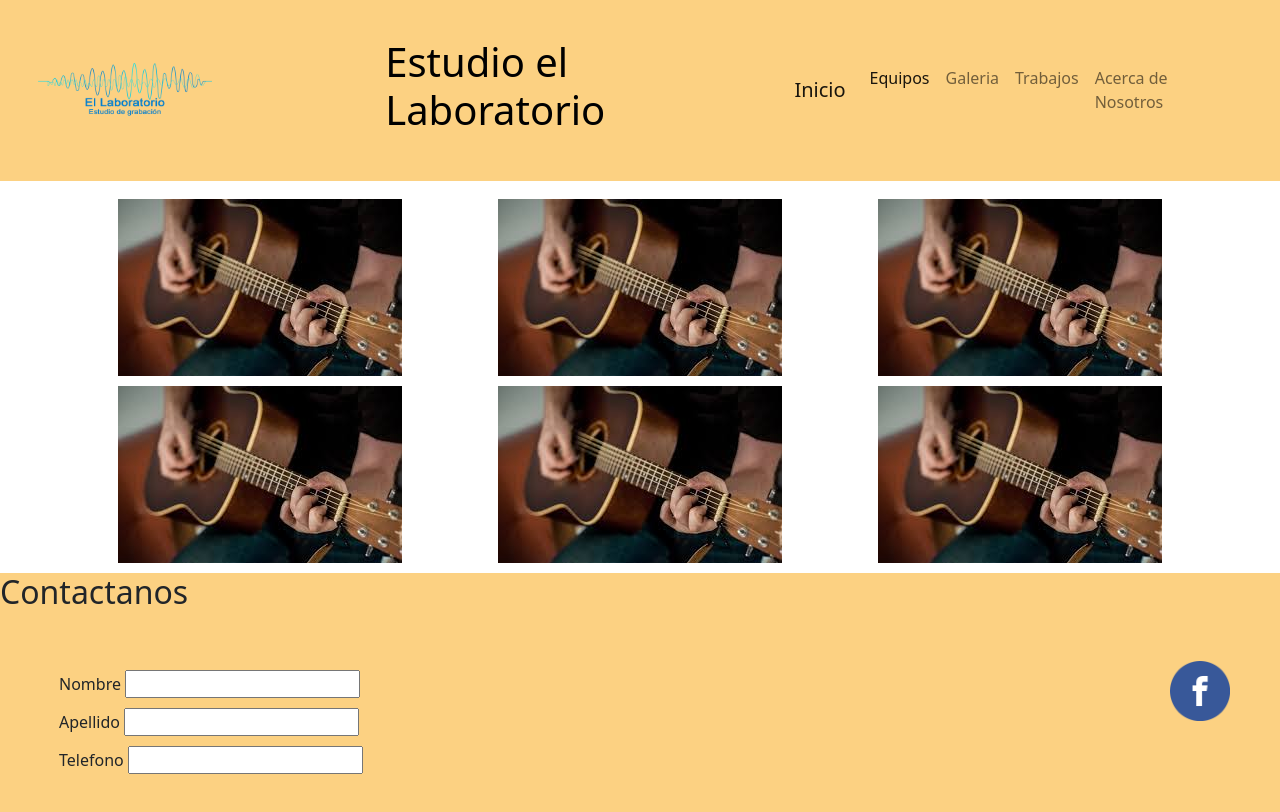
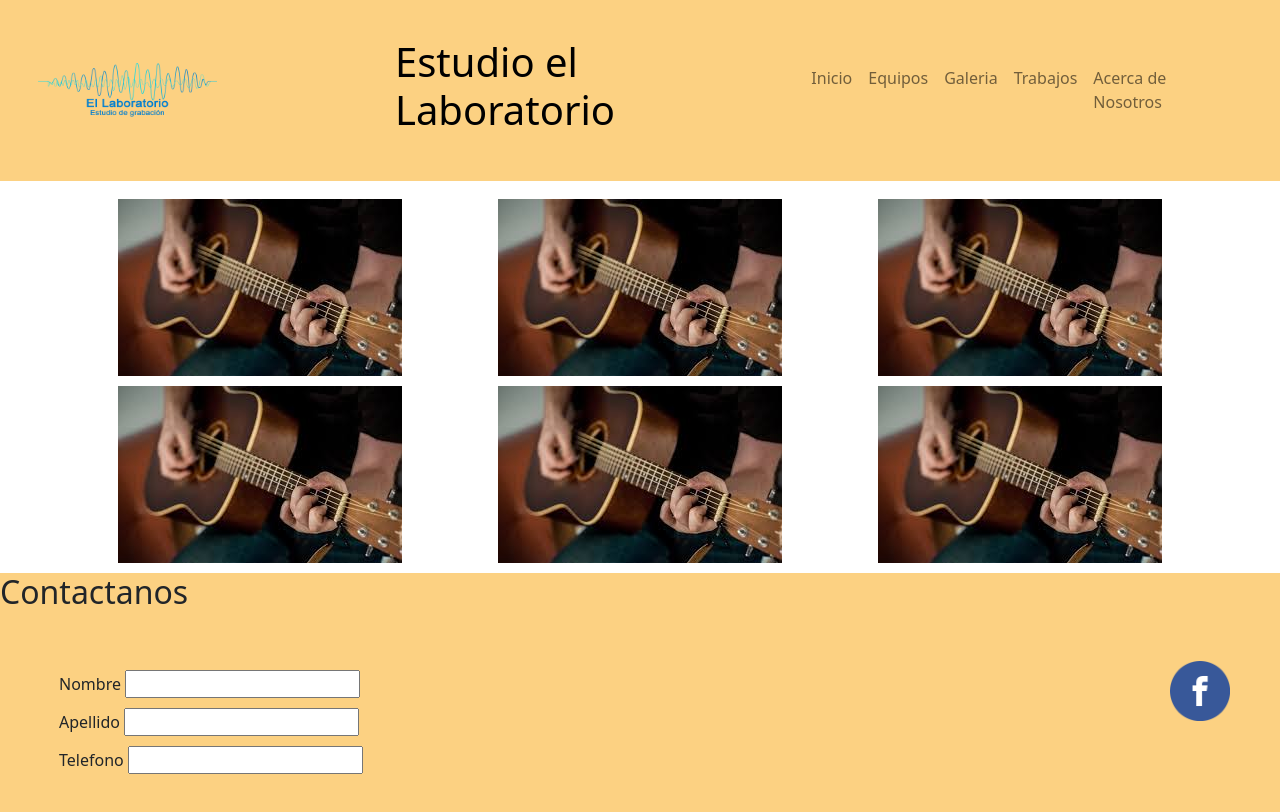
Before and after one commit to Blancat2/estudio-el-lab2, a plain HTML site: page galeria.html in a window 1280 px wide. Drawn offline with nearby package versions, Linux system fonts and the light colour scheme.

Commit message:
cambio lorem 3

```diff
--- a/galeria.html
+++ b/galeria.html
@@ -21,15 +21,13 @@
         </div>
 
         <nav class="navbar navbar-expand-lg ">
-            <div class="container-fluid">
-              <a class="navbar-brand" href="./index.html">Inicio</a>
-              <button class="navbar-toggler" type="button" data-bs-toggle="collapse" data-bs-target="#navbarNav" aria-controls="navbarNav" aria-expanded="false" aria-label="Toggle navigation">
-                <span class="navbar-toggler-icon"></span>
-              </button>
           <div class="collapse navbar-collapse" id="navbarNav">
             <ul class="navbar-nav">
               <li class="nav-item">
-                    <a class="nav-link active" aria-current="page" href="./equipos.html">Equipos</a>
+                <a class="nav-link" href="./index.html">Inicio</a>
+              </li>
+              <li class="nav-item">
+                <a class="nav-link" href="./equipos.html">Equipos</a>
               </li>
               <li class="nav-item">
                 <a class="nav-link" href="./galeria.html">Galeria</a>
@@ -44,7 +42,6 @@
           </div>
         </div>
       </nav>
-
 
 
 
```
Also changed, not shown: acercadenosotros.html (+4 -6 lines), equipos.html (+4 -6 lines), index.html (+1 -1 lines), trabajos.html (+4 -6 lines). Lines whose indentation alone changed are shown as unchanged.
